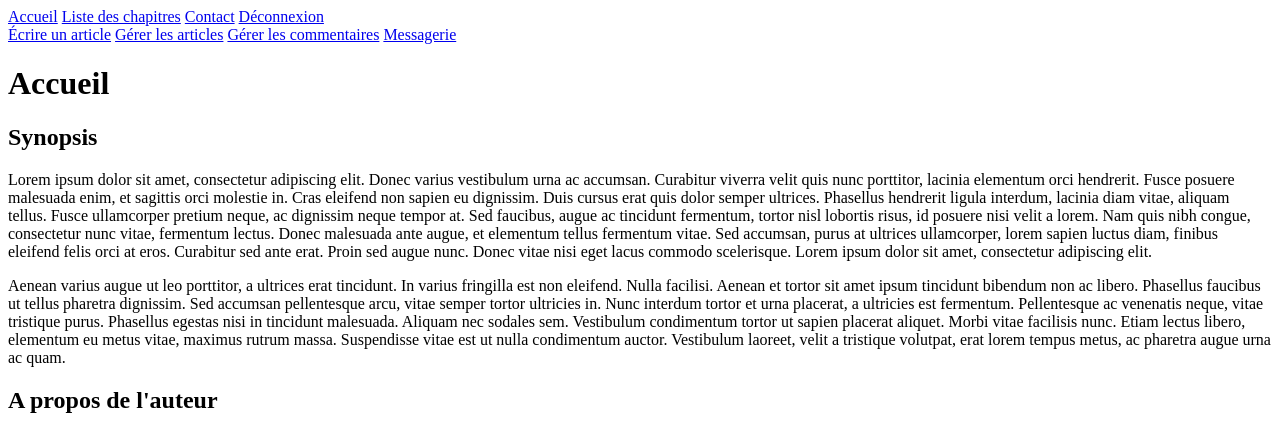
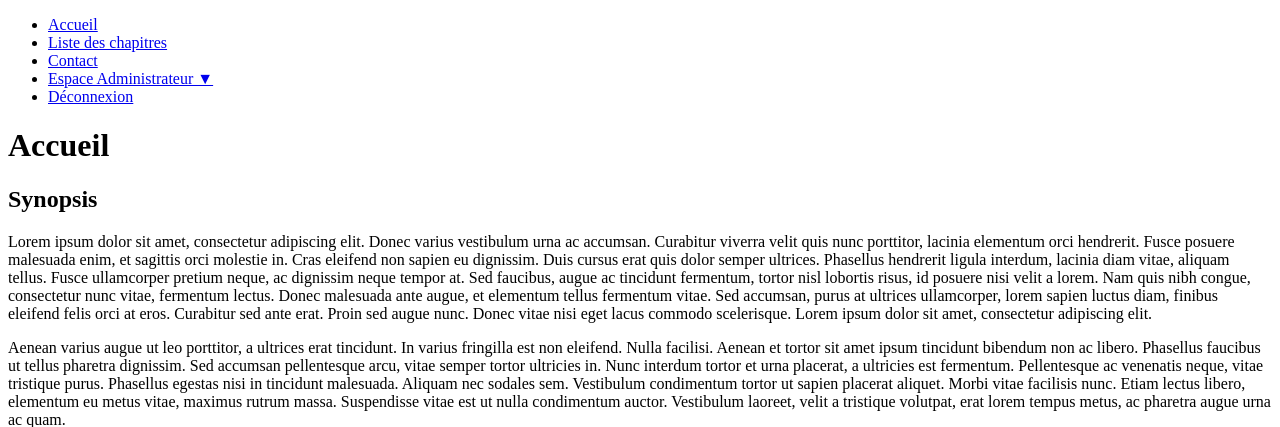
Before and after one commit to romanovitch-nicolas/projet4, a PHP site: page /projet4/ in a window 1280 px wide. Shown: the top 427 px of the page. Run offline with PHP 8.4, Linux system fonts and the light colour scheme; the visitor is signed in with stand-in values (Sample User, id 1); data that the repository does not hold is empty; some libraries are stand-ins or nearby versions.

Commit message:
Ajout d'un menu déroulant "Espace Administrateur"

```diff
--- a/public/css/style.css
+++ b/public/css/style.css
@@ -1,3 +1,19 @@
-.bold {
+	/* Général */
+
+.bold
+{
 	font-weight: bold;
 }
+
+
+	/* Menu de navigation */
+
+.submenu
+{
+	display: none;
+}
+
+.dropmenu:hover .submenu
+{
+	display: block;
+}
--- a/views/template.php
+++ b/views/template.php
@@ -16,18 +16,26 @@
     </head>
 
     <header>
-    	<a href="index.php">Accueil</a>
-    	<a href="index.php?action=listPosts">Liste des chapitres</a>
-    	<a href="index.php?action=contact">Contact</a>
-        <?php if (isset($_SESSION['login']) OR isset($_COOKIE['login'])) { ?>
-            <a href="index.php?action=disconnect">Déconnexion</a><br />
-            <a href="index.php?action=adminNewPost">Écrire un article</a>
-            <a href="index.php?action=adminPosts">Gérer les articles</a>
-            <a href="index.php?action=adminComments">Gérer les commentaires</a>
-            <a href="index.php?action=adminMessages">Messagerie</a>
-    	<?php } else { ?>
-            <a href="index.php?action=connexion">Connexion</a>
-        <?php } ?>
+        <nav>
+            <ul>
+            	<li><a href="index.php">Accueil</a></li>
+            	<li><a href="index.php?action=listPosts">Liste des chapitres</a></li>
+            	<li><a href="index.php?action=contact">Contact</a></li>
+                <?php if (isset($_SESSION['login']) OR isset($_COOKIE['login'])) { ?>
+                    <li class="dropmenu"><a href="#">Espace Administrateur ▼</a>
+                        <ul class="submenu">
+                            <li><a href="index.php?action=adminNewPost">Écrire un article</a></li>
+                            <li><a href="index.php?action=adminPosts">Gérer les articles</a></li>
+                            <li><a href="index.php?action=adminComments">Gérer les commentaires</a></li>
+                            <li><a href="index.php?action=adminMessages">Messagerie</a></li>
+                        </ul>
+                    </li>
+                    <li><a href="index.php?action=disconnect">Déconnexion</a></li>
+            	<?php } else { ?>
+                    <li><a href="index.php?action=connexion">Connexion</a></li>
+                <?php } ?>
+            </ul>
+        </nav>
     </header>
 
     <body>
```
